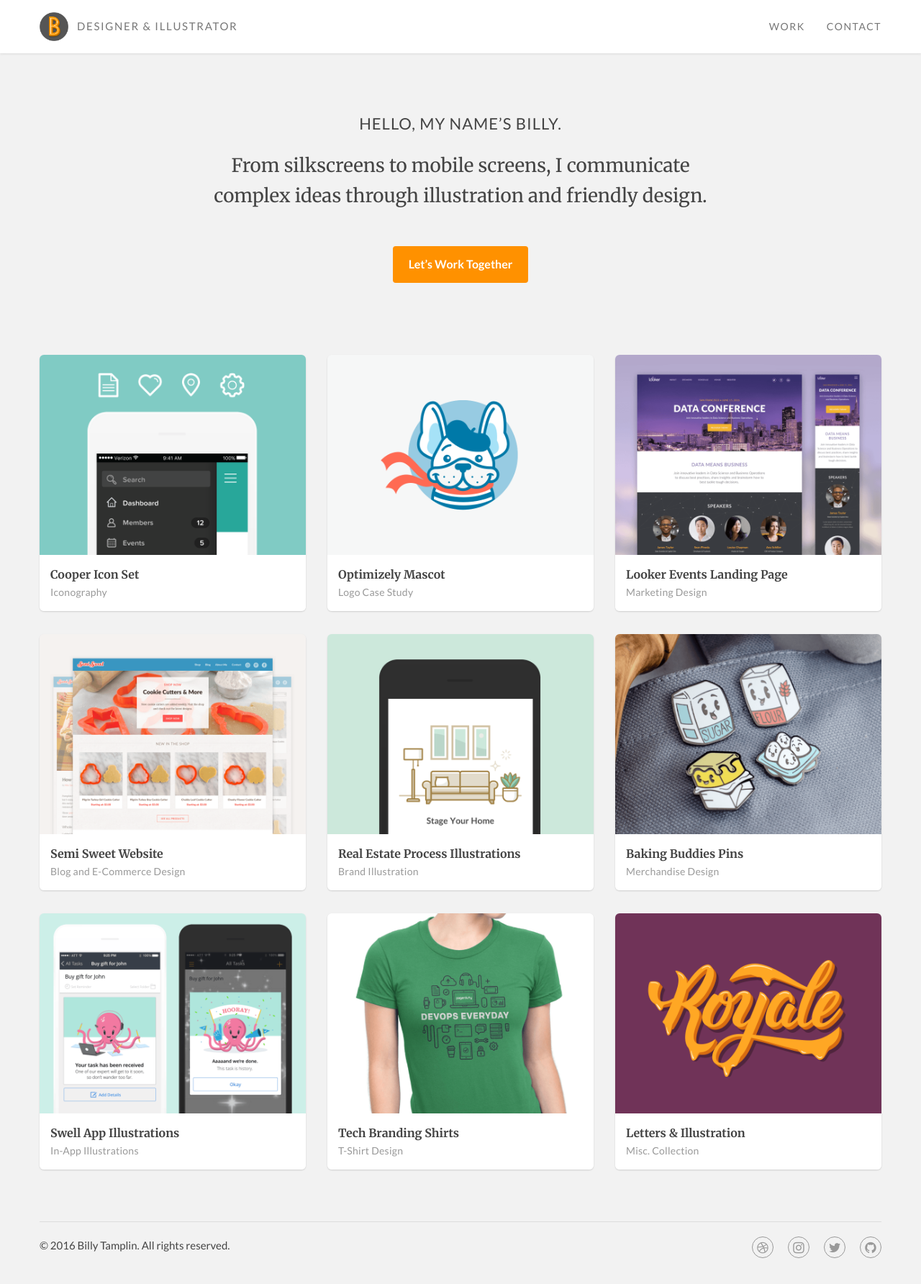
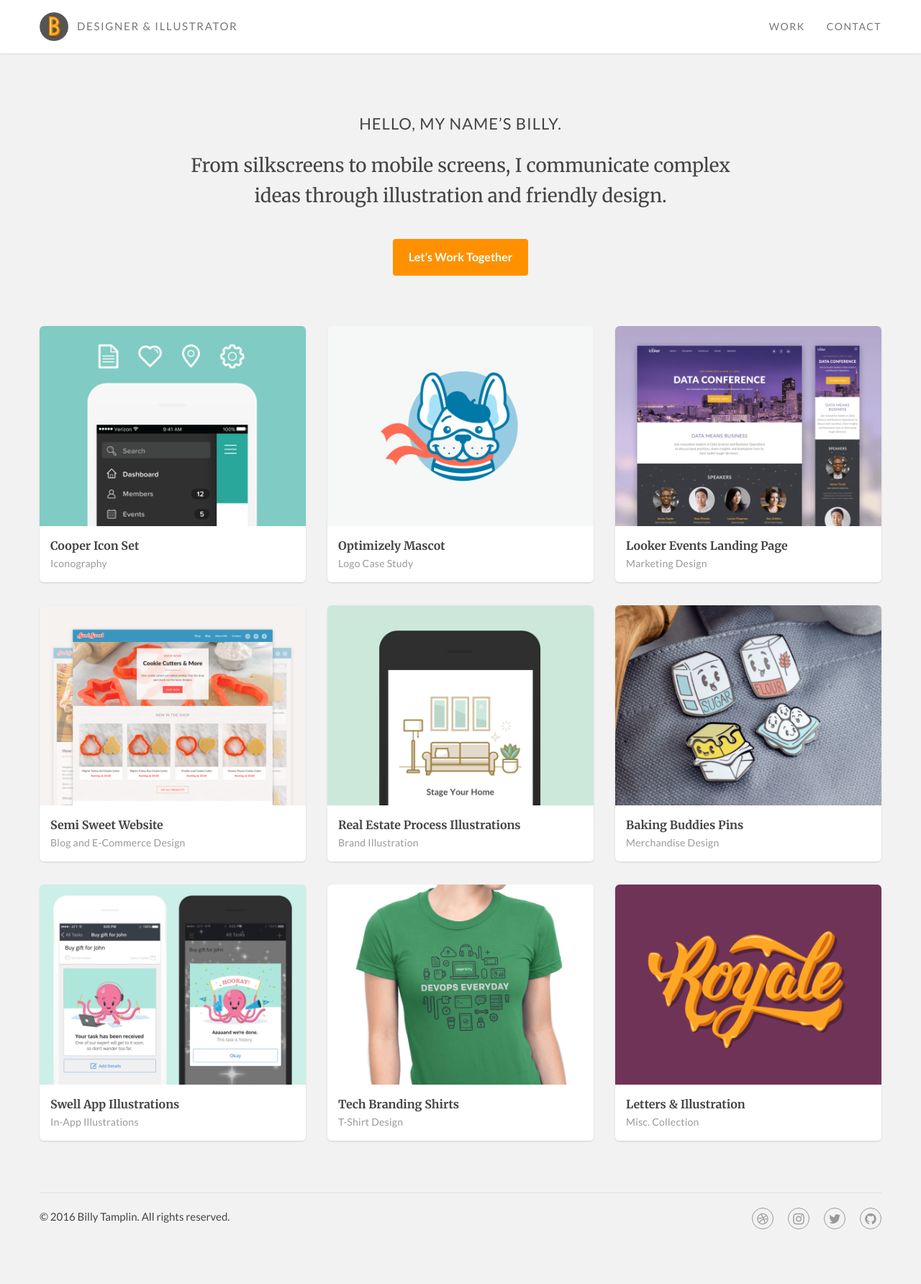
Before and after one commit to btamps/btamps.github.io, a Jekyll site: the page built from index.html, in a window 1280 px wide. Shown: the whole page at 72% size. Built offline with Jekyll 4.4.1, drawn with Linux system fonts in a browser that asks for light colours; nearby versions of some CDN libraries; after the commit the page ends 1744 px from its top, so only the background shows below that.

Commit message:
header edits

```diff
--- a/_sass/_home-page.scss
+++ b/_sass/_home-page.scss
@@ -4,12 +4,12 @@
 
 .home-hero {
   max-width: 90%;
-  margin: 40px auto;
+  margin: 40px auto 10px;
   text-align: center;
   h1 {
     font-size: 18px;
     line-height: 1.6;
-    margin: 0 0 30px;
+    margin: 0 0 20px;
     font-weight: 400;
   }
   p {
@@ -188,7 +188,7 @@
     }
   }
   .home-hero {
-    max-width: 60%;
+    max-width: 750px;
     margin-top: 80px;
     h1 {
       font-size: 26px;
```
